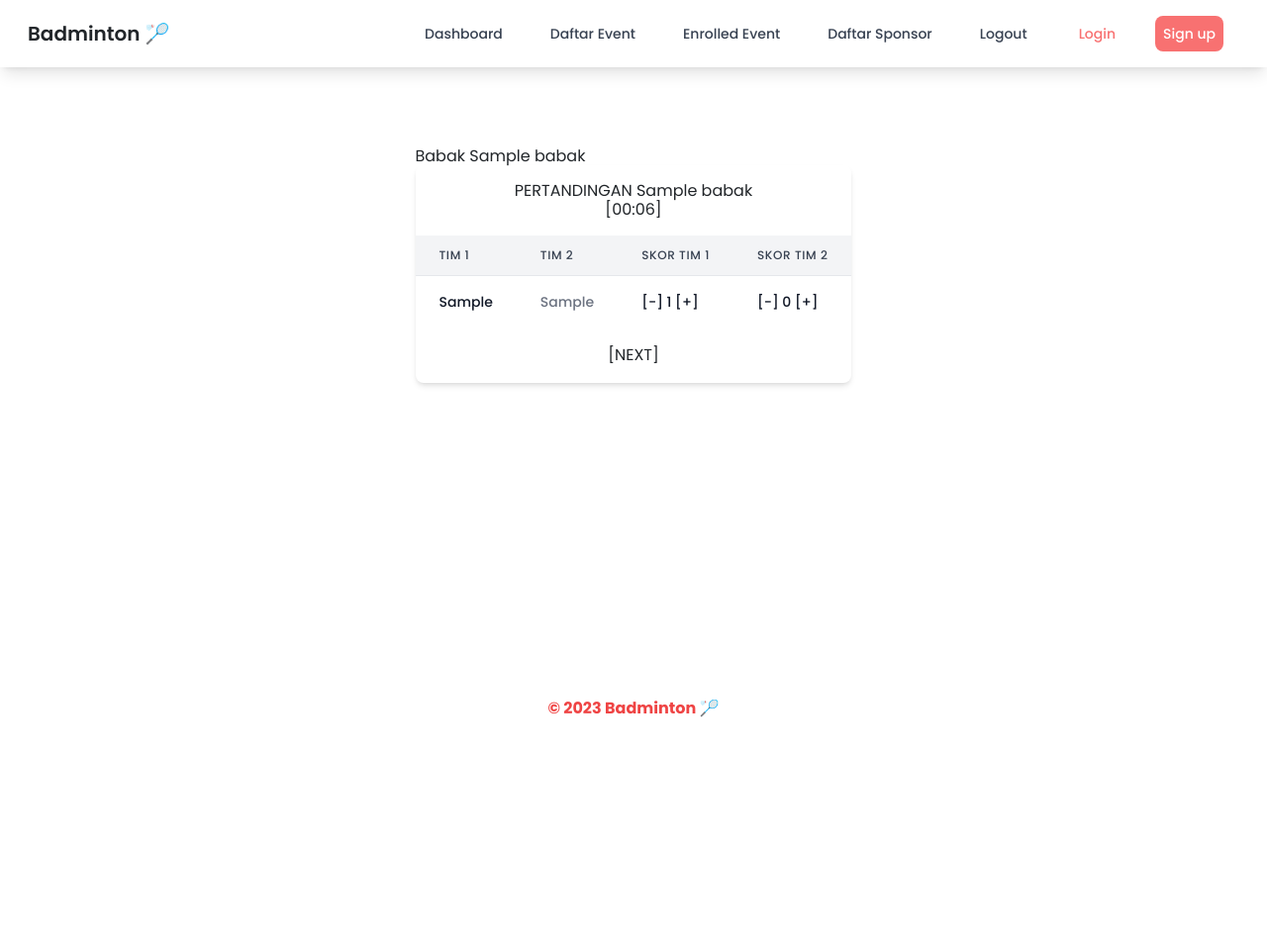
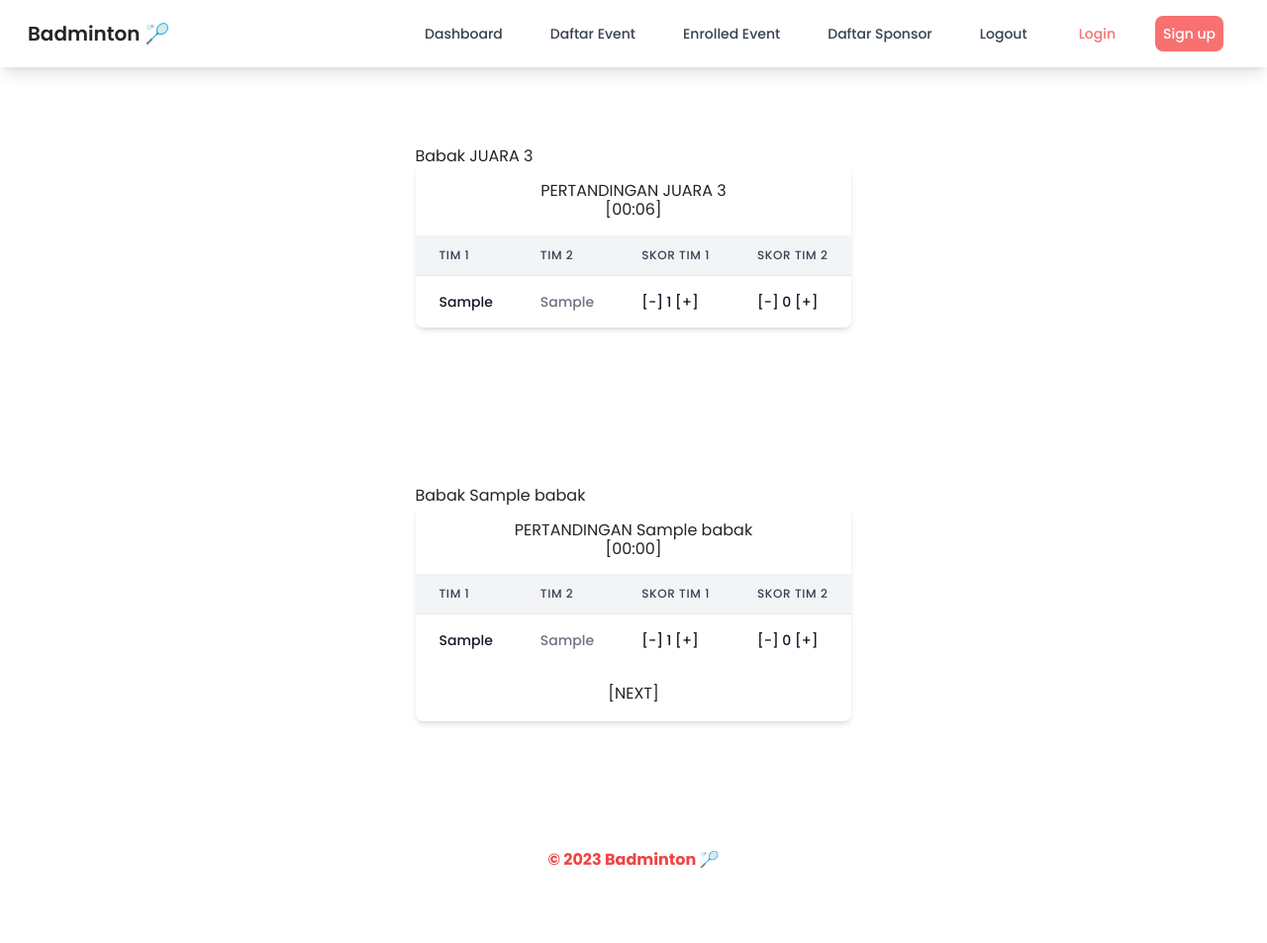
Before and after one commit to TK-BASDAT-D-3/Badminton, a Django app: template umpire/templates/pertandingan_umpire.html in a window 1280 px wide. Shown: the whole page at 99% size. Before the commit the page ends 725 px from the top, so only its background shows below. Run offline with Django 4.2, Linux system fonts and the light colour scheme; the template is opened without the code that fills it: most values are stand-ins (such as "Sample title", 1, 10 or a date in 2020); some libraries are stand-ins or nearby versions.

Commit message:
display perebutan juara 3

```diff
--- a/umpire/templates/pertandingan_umpire.html
+++ b/umpire/templates/pertandingan_umpire.html
@@ -231,6 +231,79 @@
     });
 </script>
 {% endblock meta %} {% block content %}
+{% if juara_3_pairs %}
+<div class="max-w-2xl mx-auto my-20">
+    <h1>Babak JUARA 3</h1>
+    <div class="flex flex-col">
+        <div class="overflow-x-auto shadow-md sm:rounded-lg">
+            <div class="p-4 text-center">
+                <h1>PERTANDINGAN JUARA 3</h1>
+                <h1 id="stopwatch">[00:00]</h1>
+            </div>
+            <div class="inline-block min-w-full align-middle">
+                <div class="overflow-hidden">
+                    <table class="min-w-full divide-y divide-gray-200 table-fixed dark:divide-gray-700">
+                        <thead class="bg-gray-100 dark:bg-gray-700">
+                            <tr>
+                                <th scope="col"
+                                    class="py-3 px-6 text-xs font-medium tracking-wider text-left text-gray-700 uppercase dark:text-gray-400">
+                                    Tim 1
+                                </th>
+                                <th scope="col"
+                                    class="py-3 px-6 text-xs font-medium tracking-wider text-left text-gray-700 uppercase dark:text-gray-400">
+                                    Tim 2
+                                </th>
+                                <th scope="col"
+                                    class="py-3 px-6 text-xs font-medium tracking-wider text-left text-gray-700 uppercase dark:text-gray-400">
+                                    Skor Tim 1
+                                </th>
+                                <th scope="col"
+                                    class="py-3 px-6 text-xs font-medium tracking-wider text-left text-gray-700 uppercase dark:text-gray-400">
+                                    Skor Tim 2
+                                </th>
+                            </tr>
+                        </thead>
+                        <tbody id="main-match" class="bg-white divide-y divide-gray-200 dark:bg-gray-800 dark:divide-gray-700">
+                            {% for game in juara_3_pairs %}
+                            <tr class="hover:bg-gray-100 dark:hover:bg-gray-700">
+                                <td
+                                    class=" hidden py-4 px-6 text-sm font-medium text-gray-900 whitespace-nowrap dark:text-white">
+                                    {{ game.0.0 }}
+                                </td>
+                                <td
+                                    class=" hidden py-4 px-6 text-sm font-medium text-gray-500 whitespace-nowrap dark:text-white">
+                                    {{ game.1.0 }}
+                                </td>
+                                <td
+                                    class="py-4 px-6 text-sm font-medium text-gray-900 whitespace-nowrap dark:text-white">
+                                    {{ game.0.5 }}
+                                </td>
+                                <td
+                                    class="py-4 px-6 text-sm font-medium text-gray-500 whitespace-nowrap dark:text-white">
+                                    {{ game.1.5 }}
+                                </td>
+                                <td
+                                    class="py-4 px-6 text-sm font-medium text-gray-900 whitespace-nowrap dark:text-white">
+                                    <button class="minus-button">[-]</button> 1 <button class="plus-button">[+]</button>
+                                </td>
+                                <td
+                                    class="py-4 px-6 text-sm font-medium text-gray-900 whitespace-nowrap dark:text-white">
+                                    <button class="minus-button">[-]</button> 0 <button class="plus-button">[+]</button>
+                                </td>
+                            </tr>
+                            {% endfor %}
+                        </tbody>
+                    </table>
+                </div>
+            </div>
+        </div>
+    </div>
+
+</div>
+{% endif %}
+
+
+
 <div class="max-w-2xl mx-auto my-20">
     <h1>Babak {{ babak }}</h1>
     <div class="flex flex-col">
--- a/umpire/views.py
+++ b/umpire/views.py
@@ -131,7 +131,7 @@
         juara_3_pairs = []
         while len(peserta_kompetisi) > 1:
             pair = random.sample(peserta_kompetisi, 2)
-            juara_3_pairs.append(juara_3_pairs)
+            juara_3_pairs.append(pair)
             peserta_kompetisi.remove(pair[0])
             peserta_kompetisi.remove(pair[1])
 
```
